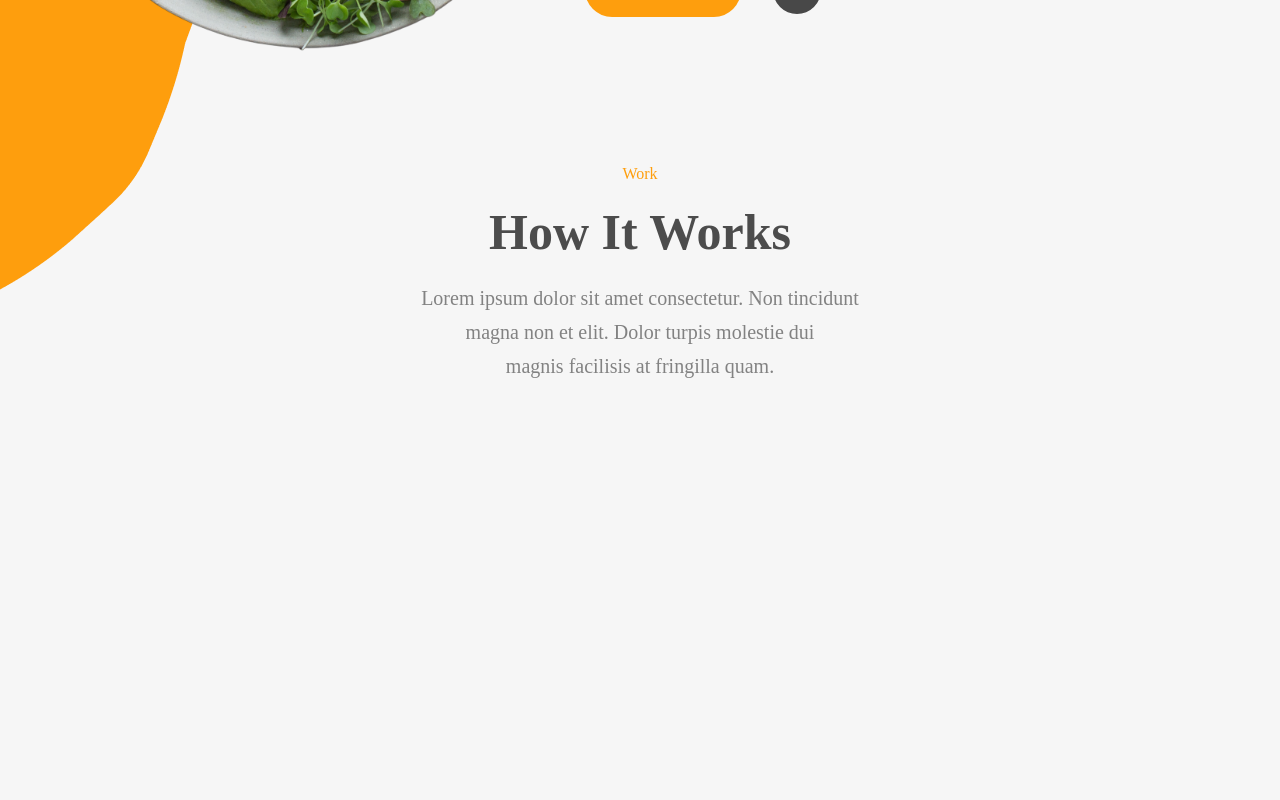
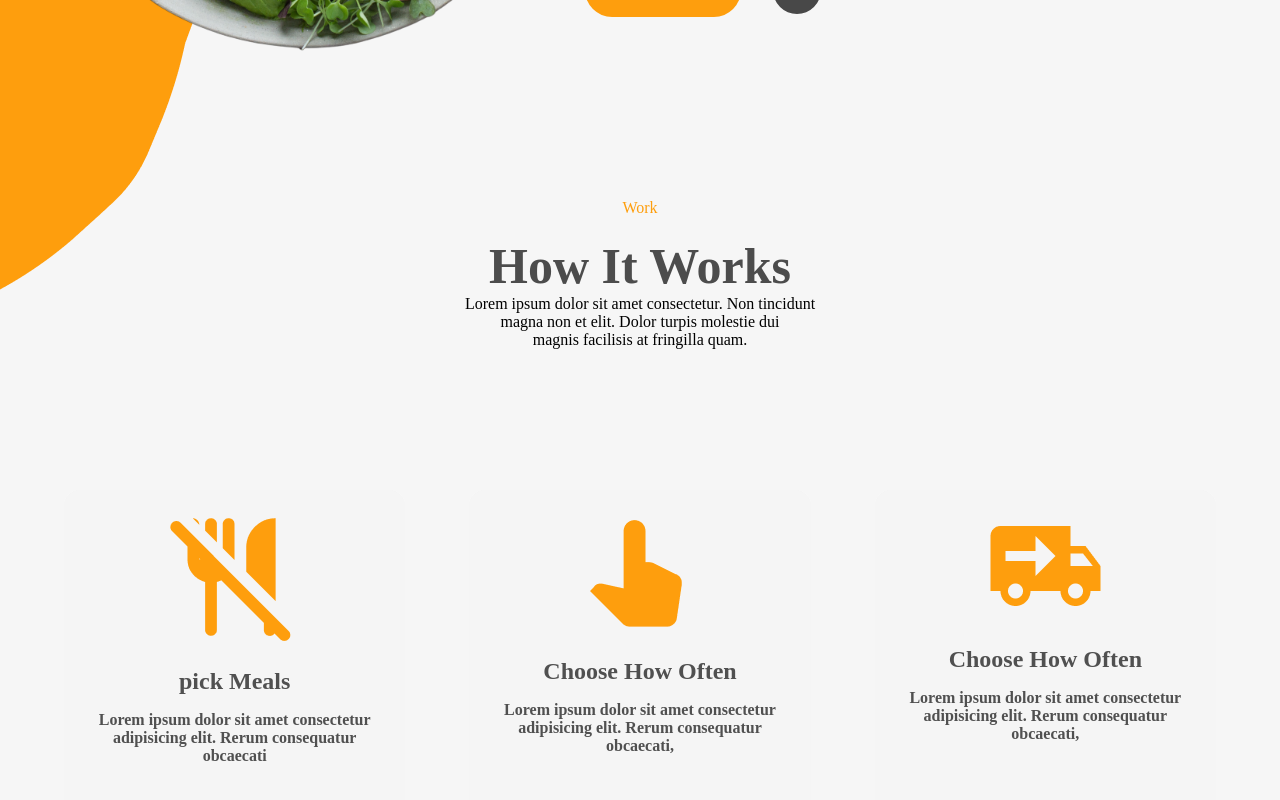
Before and after one commit to fawziaruma/resturant_page, a React (Vite) app: page / in a window 1280 px wide. Shown: the part 1620-2420 px from the top of the page. Before the commit the page ends 2003 px from the top, so only its background shows below. Built offline with nearby package versions, Linux system fonts and the light colour scheme.

Commit message:
seven commit

```diff
--- a/src/App.css
+++ b/src/App.css
@@ -240,7 +240,7 @@ nav{
 /* .........work...... */
 .work-section-top{
   width: 717px;
-  position: absolute;
+
   top: 50%;
   left: 50%;
   transform: translate(-50%, -50%);
@@ -248,7 +248,7 @@ nav{
 }
 .work-section-wraper{
   margin-top: 200px;
-  position: relative;
+
 }
 .work-subhaeding{
   color: #FE9E0D;
@@ -261,15 +261,40 @@ nav{
   color: #4C4C4C;
   font-size: 50px;
 }
-.work-text{
+.work-section-top{
+
+
+  /* Center the div both horizontally and vertically */
+ margin-left: 50%;
+
+}
+.work-section-bottom{
+  margin-top: 50px;
+   display: flex;
+  /* flex-direction: column; */
+}
+.work-section-info{
+ width: 350px;
+ min-height: 350px;
+ background-color: whitesmoke;
+ padding: 1rem 2rem;
+
+ justify-content: center;
+ align-items: center;
+ border-radius: 1rem;
+ color: #505050;
+ margin: 1rem 2rem ;
+
+
+}
+.work-section-info h2 {
+   margin: 1rem 0rem ;
+}
+.work-section-info p {
+   font-weight: 600;
+   flex: 1;
+   display: flex;
    align-items: center;
-   font-family: Montserrat;
-   font-size: 20px;
-   font-weight: 400;
-   line-height: 34px;
-   color: #828282;
-   margin-top: 20px;
-
 }
 
 @media(max-width:800px){
--- a/src/Component/Work.jsx
+++ b/src/Component/Work.jsx
@@ -1,8 +1,28 @@
 import pickMeals from '../assets/pick-meals-image.png'
 import chooseMeals from '../assets/choose-image.png'
-import fastDeliveri from '../assets/delivery-image.png'
+import DeliveryMeals from '../assets/delivery-image.png'
 
 const Work = () => {
+   const workInfoData = [
+     {
+       image:pickMeals,
+       title:"pick Meals",
+       text: "Lorem ipsum dolor sit amet consectetur adipisicing elit. Rerum consequatur obcaecati"
+
+     },
+     {
+       image:chooseMeals,
+       title:"Choose How Often ",
+       text: "Lorem ipsum dolor sit amet consectetur adipisicing elit. Rerum consequatur obcaecati,"
+     },
+     {
+       image: DeliveryMeals  ,
+       title:"Choose How Often ",
+       text: "Lorem ipsum dolor sit amet consectetur adipisicing elit. Rerum consequatur obcaecati,"
+     }
+
+
+   ]
   return (
     <div className='work-section-wraper'>
         <div className="work-section-top">
@@ -15,7 +35,19 @@ const Work = () => {
              </p>
         </div>
         <div className="work-section-bottom">
+            {
+              workInfoData.map((data) => (
+                 <div className="work-section-info" key={data.title} >
+                    <div className="info-boxes-img-container">
+                       <img src={ data.image } alt="" />
+                    </div>
 
+                    <h2>{ data.title }</h2>
+                    <p>{ data.text }</p>
+
+                 </div>
+              ) )
+            }
         </div>
     </div>
   )
```
